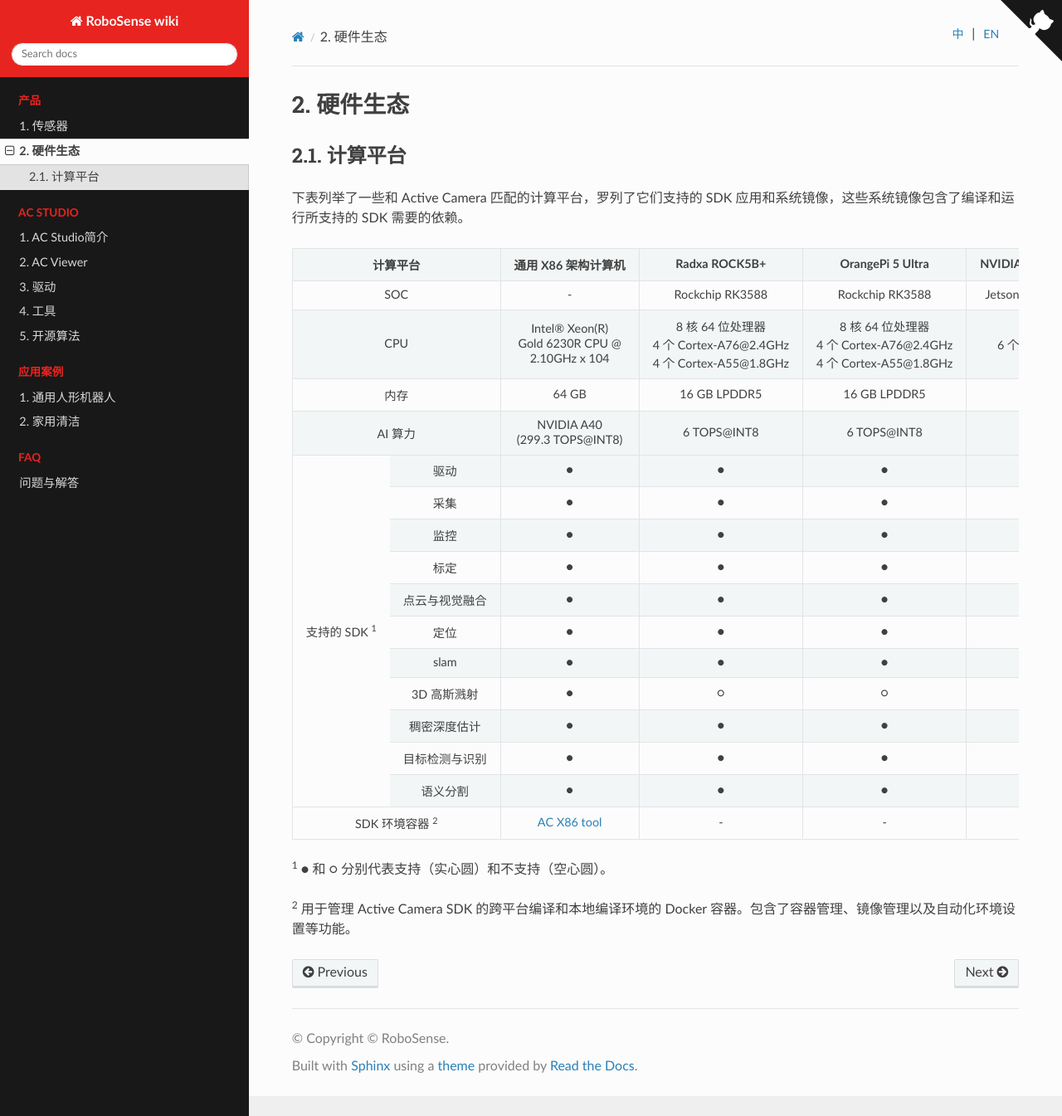
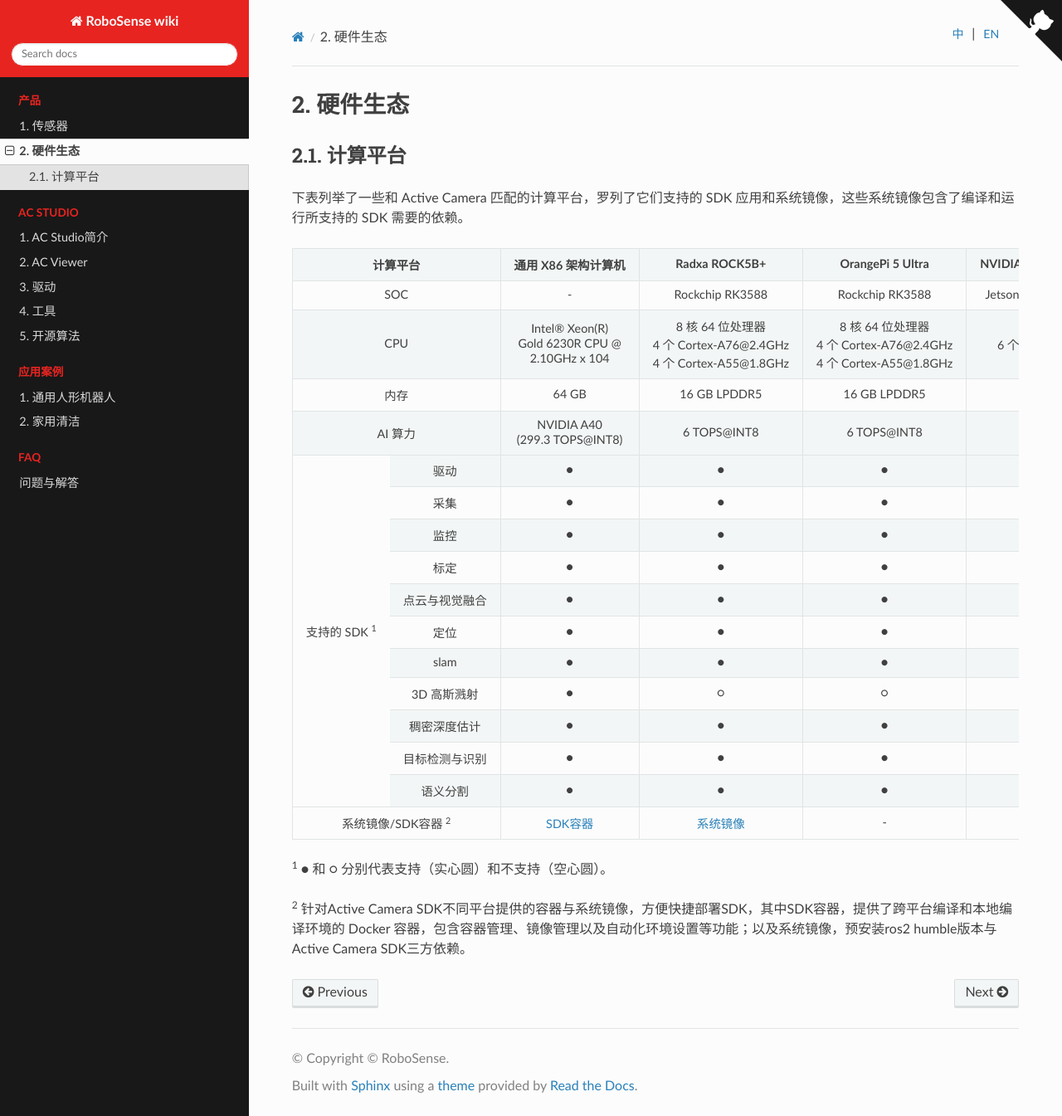
Before and after one commit to RoboSense-Robotics/robosense_ac_wiki_cn, a Sphinx documentation site: the page built from source/product/hardware.md, in a window 1280 px wide and 1345 px high. Shown: the whole window at 83% size. Built offline with Sphinx 7.4.7 and the Read the Docs theme 3.1.0, drawn with Linux system fonts in a browser that asks for light colours; pages that are not in the unit, such as notebooks, are missing from menus.

Commit message:
update hardware

```diff
--- a/source/product/hardware.md
+++ b/source/product/hardware.md
@@ -136,19 +136,27 @@
         <td>○</td>
     </tr>
     <tr class="centered-table-text">
-        <td colspan="2">SDK 环境容器 <sup>2</sup> </td>
+        <td colspan="2">系统镜像/SDK容器 <sup>2</sup> </td>
         <td>
             <a href="https://github.com/RoboSense-Robotics/robosense_ac_ros2_sdk_infra/tree/main/tools/compilation_envirment">
-                AC X86 tool
+                SDK容器
+            </a>
+        </td>
+        <td>
+            <a href="https://github.com/RoboSense-Robotics/robosense_ac_ros2_sdk_infra/blob/main/tools/system_image/Radxa_Image_Readme_CN.md">
+                系统镜像
             </a>
         </td>
         <td>-</td>
-        <td>-</td>
-        <td>-</td>
+        <td>
+            <a href="https://github.com/RoboSense-Robotics/robosense_ac_ros2_sdk_infra/blob/main/tools/system_image/Orin_Nano_Image_Readme_CN.md">
+                系统镜像
+            </a>
+        </td>
         <td>-</td>
     </tr>
 </table>
 
 <sup>1</sup> ● 和 ○ 分别代表支持（实心圆）和不支持（空心圆）。
 
-<sup>2</sup> 用于管理 Active Camera SDK 的跨平台编译和本地编译环境的 Docker 容器。包含了容器管理、镜像管理以及自动化环境设置等功能。
+<sup>2</sup> 针对Active Camera SDK不同平台提供的容器与系统镜像，方便快捷部署SDK，其中SDK容器，提供了跨平台编译和本地编译环境的 Docker 容器，包含容器管理、镜像管理以及自动化环境设置等功能；以及系统镜像，预安装ros2 humble版本与Active Camera SDK三方依赖。
```
